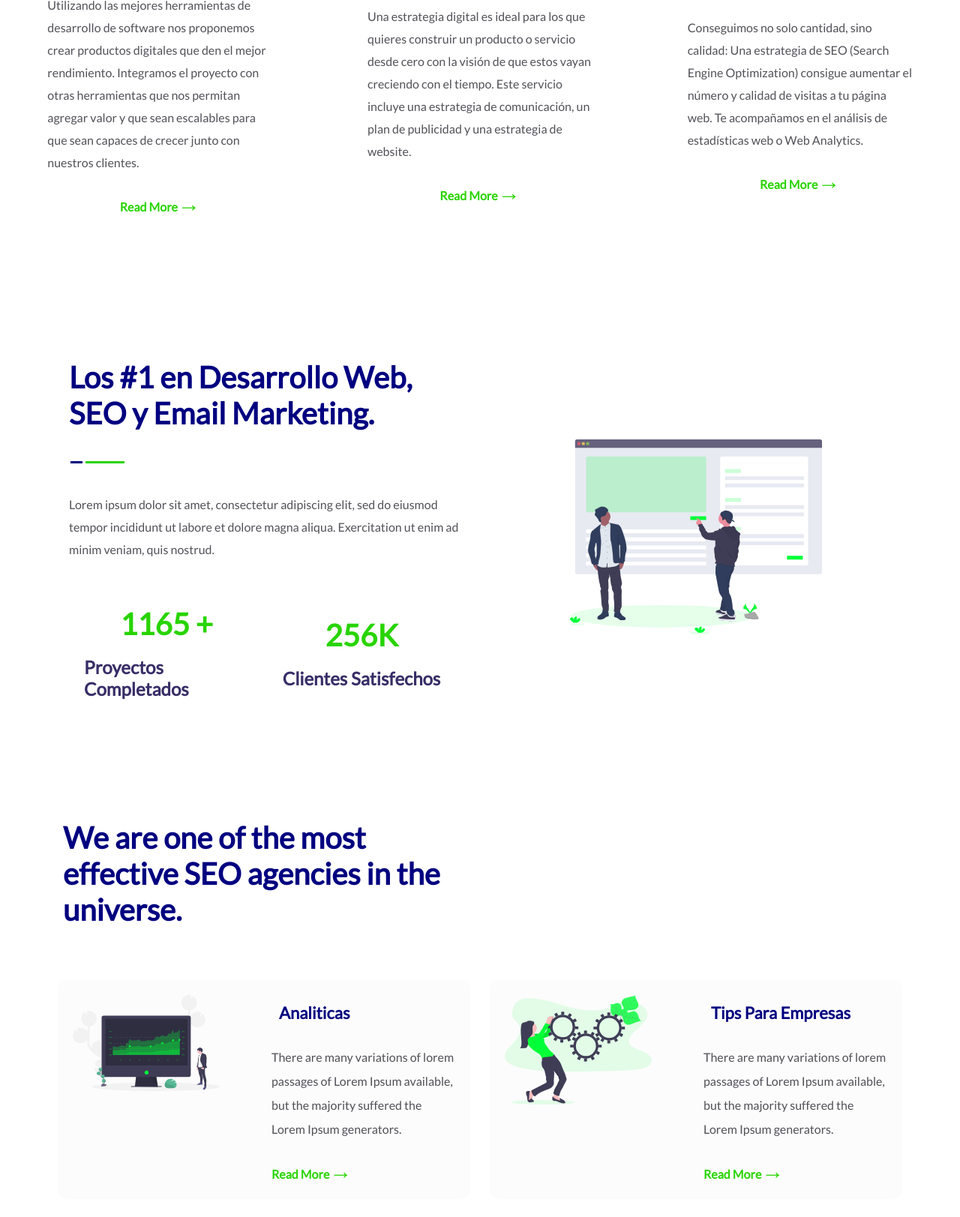
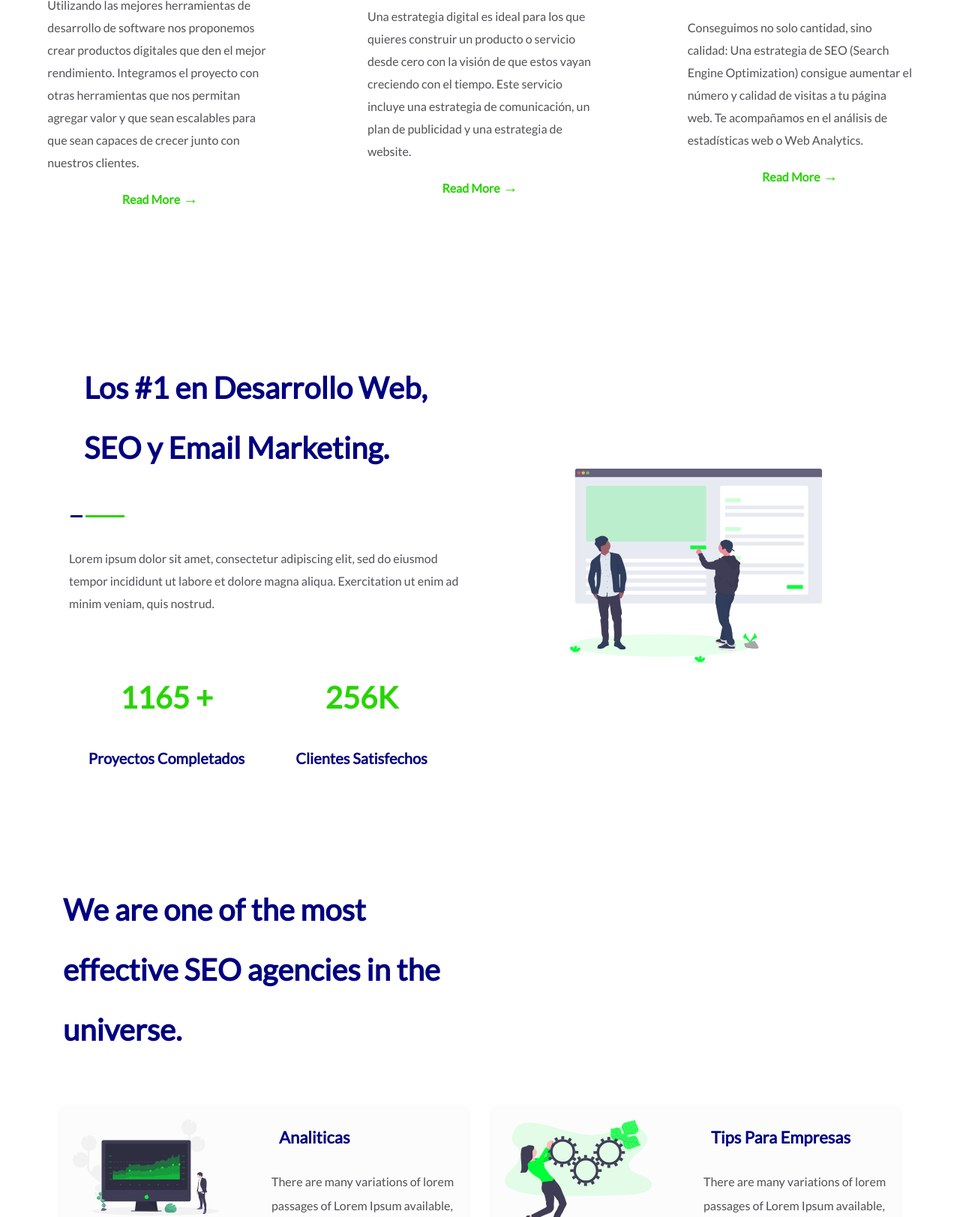
Before and after one commit to robertfrontend/WEPRD, a plain HTML site: page index.html in a window 1280 px wide. Shown: the part 1108-2731 px from the top of the page at 75% size. Drawn offline with Linux system fonts and the light colour scheme; files whose address does not match are found by name.

Commit message:
correction all

```diff
--- a/Sass/main.scss
+++ b/Sass/main.scss
@@ -9,6 +9,32 @@ body{
     font-family: 'Lato', sans-serif;
     cursor: default;
 
+}
+
+html {
+    scroll-behavior: auto;
+    scroll-behavior: smooth;
+}
+
+@mixin titulo-1 {
+    text-align:left;
+    font-size: 60px;
+    padding: 10px 20px;
+    color: $azulito;
+    line-height: 80px;
+}
+
+@mixin titulo-3 {
+    text-align:left;
+    font-size: 40px;
+    padding: 10px 20px;
+    color: $azulito;
+    line-height: 80px;
+}
+
+@mixin titulo-2 {
+    font-size: 25px;
+    color: $azulito;
 }
 
 $verdesito: #28d400;
@@ -23,9 +49,6 @@ $azulito:navy;
         margin-left: 0;
     }
 }
-
-
-
 
 header{
     width: 100%;
@@ -123,11 +146,7 @@ header{
                 }
 
                 h1{
-                    text-align:left;
-                    font-size: 60px;
-                    padding: 10px 20px;
-                    color: $azulito;
-                    line-height: 80px;
+                    @include titulo-1();
                     @media screen and (max-width:884px){
                         text-align: center;
                     }
@@ -305,8 +324,7 @@ header{
                 margin-top: 30px;
 
                 h1{
-                    font-size: 25px;
-                    color: $azulito;
+                    @include titulo-2;
                     @media screen and (max-width:474px){
                         padding: 0;
                         font-size: 20px;
@@ -331,10 +349,10 @@ header{
                 }
 
                 :after{
-                    content: '→';
+                    content: ' →';
                     font-weight: bold;
                     color: $verdesito;
-                    font-size:30px;
+                    font-size:20px;
                 }
 
                 :hover{
@@ -403,8 +421,7 @@ header{
 
 
                 h1{
-                    font-size: 40px;
-                    color: $azulito;
+                    @include titulo-3();
 
                     @media screen and (max-width:474px){
                         padding: 0;
@@ -439,7 +456,8 @@ header{
                         line-height:normal;
                     }
                     h2{
-                        color:rgba(13, 0, 70, 0.822);
+                        font-size: 20px;
+                        color: $azulito;
                         @media screen and (max-width:474px){
                             padding: 0;
                             font-size: 20px;
@@ -470,9 +488,7 @@ header{
                 width: 100%;
             }
             h1{
-                font-size: 40px;
-                padding:20px;
-                color: $azulito;
+                @include titulo-3();
 
                 @media screen and (max-width:474px){
                     padding: 20px;
```
Also changed, not shown: Sass/main.css, 1 other file.
